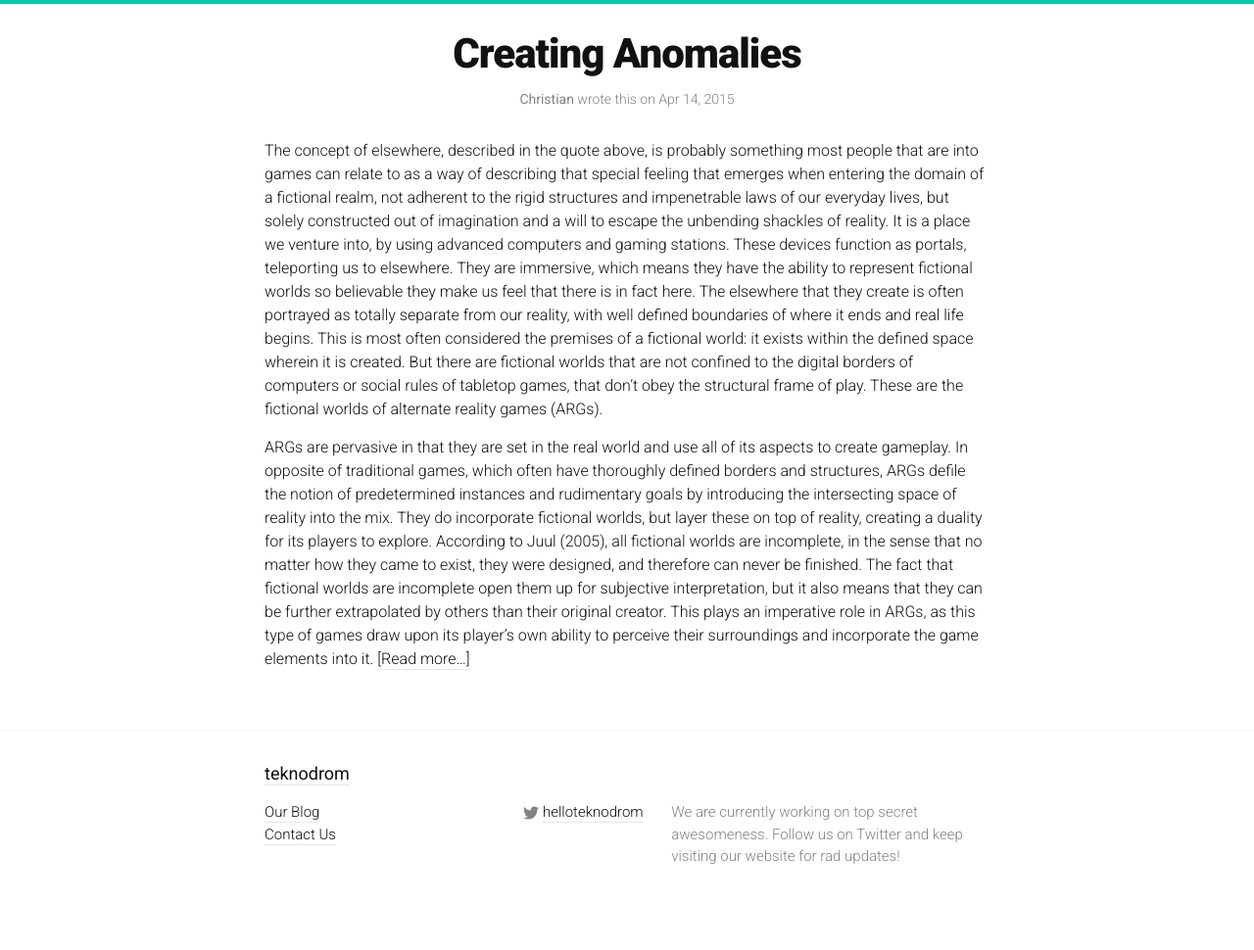
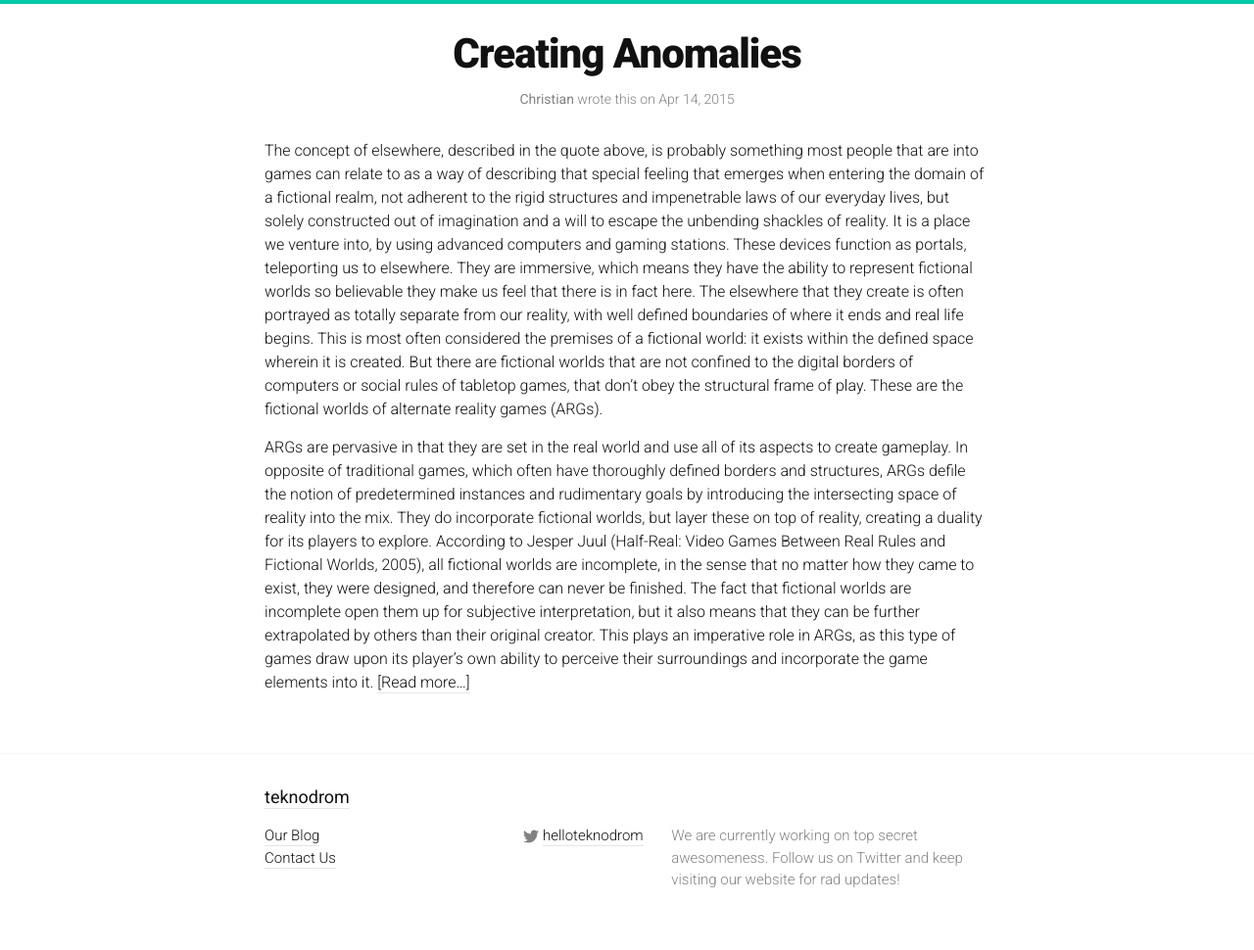
Before and after one commit to Teknodrom/teknodrom.github.io, a Jekyll site: the page built from _posts/2015-04-14-creating-anomalies.markdown, in a window 1280 px wide. Shown: the whole page at 98% size. Built offline with Jekyll 4.4.1, drawn with Linux system fonts in a browser that asks for light colours; before the commit the page ends 946 px from its top, so only the background shows below that.

Commit message:
Update 2015-04-14-creating-anomalies.markdown

```diff
--- a/_posts/2015-04-14-creating-anomalies.markdown
+++ b/_posts/2015-04-14-creating-anomalies.markdown
@@ -7,4 +7,4 @@
 ---
 The concept of elsewhere, described in the quote above, is probably something most people that are into games can relate to as a way of describing that special feeling that emerges when entering the domain of a fictional realm, not adherent to the rigid structures and impenetrable laws of our everyday lives, but solely constructed out of imagination and a will to escape the unbending shackles of reality. It is a place we venture into, by using advanced computers and gaming stations. These devices function as portals, teleporting us to elsewhere. They are immersive, which means they have the ability to represent fictional worlds so believable they make us feel that there is in fact here. The elsewhere that they create is often portrayed as totally separate from our reality, with well defined boundaries of where it ends and real life begins. This is most often considered the premises of a fictional world: it exists within the defined space wherein it is created. But there are fictional worlds that are not confined to the digital borders of computers or social rules of tabletop games, that don’t obey the structural frame of play. These are the fictional worlds of alternate reality games (ARGs).
 
-ARGs are pervasive in that they are set in the real world and use all of its aspects to create gameplay. In opposite of traditional games, which often have thoroughly defined borders and structures, ARGs defile the notion of predetermined instances and rudimentary goals by introducing the intersecting space of reality into the mix. They do incorporate fictional worlds, but layer these on top of reality, creating a duality for its players to explore. According to Juul (2005), all fictional worlds are incomplete, in the sense that no matter how they came to exist, they were designed, and therefore can never be finished. The fact that fictional worlds are incomplete open them up for subjective interpretation, but it also means that they can be further extrapolated by others than their original creator. This plays an imperative role in ARGs, as this type of games draw upon its player’s own ability to perceive their surroundings and incorporate the game elements into it. <a href="google.com">[Read more...]</a>
+ARGs are pervasive in that they are set in the real world and use all of its aspects to create gameplay. In opposite of traditional games, which often have thoroughly defined borders and structures, ARGs defile the notion of predetermined instances and rudimentary goals by introducing the intersecting space of reality into the mix. They do incorporate fictional worlds, but layer these on top of reality, creating a duality for its players to explore. According to Jesper Juul (Half-Real: Video Games Between Real Rules and Fictional Worlds, 2005), all fictional worlds are incomplete, in the sense that no matter how they came to exist, they were designed, and therefore can never be finished. The fact that fictional worlds are incomplete open them up for subjective interpretation, but it also means that they can be further extrapolated by others than their original creator. This plays an imperative role in ARGs, as this type of games draw upon its player’s own ability to perceive their surroundings and incorporate the game elements into it. <a href="google.com">[Read more...]</a>
```
